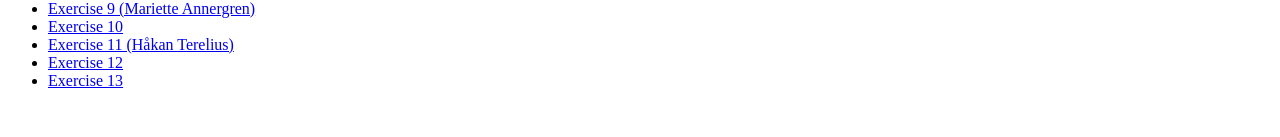
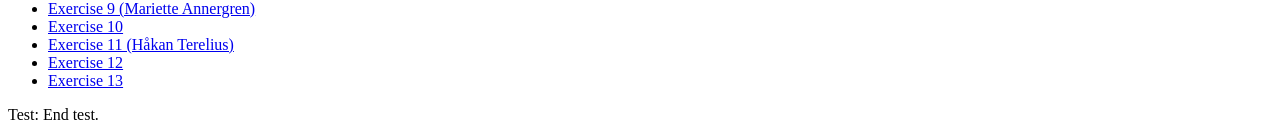
Before and after one commit to rmattila/rmattila.github.io, a Jekyll site: the page built from teaching.md, in a window 1280 px wide. Shown: the part 1390-1527 px from the top of the page. Built offline with Jekyll 4.4.1, drawn with Linux system fonts in a browser that asks for light colours; comment, search, counter and statistics services are not loaded; before the commit the page ends 1496 px from its top, so only the background shows below that.

Commit message:
incorrect baseurl

```diff
--- a/teaching.md
+++ b/teaching.md
@@ -46,3 +46,5 @@ in the new compendium (2013 version).
 * [Exercise 11 (Håkan Terelius)](http://people.kth.se/%7Ehakante/teaching/ak2012/exercise11.pdf)
 * [Exercise 12](/public/el1000_ovn12.pdf)
 * [Exercise 13](/public/el1000_ovn13.pdf)
+
+Test: {{ site.baseurl }} End test.
```
